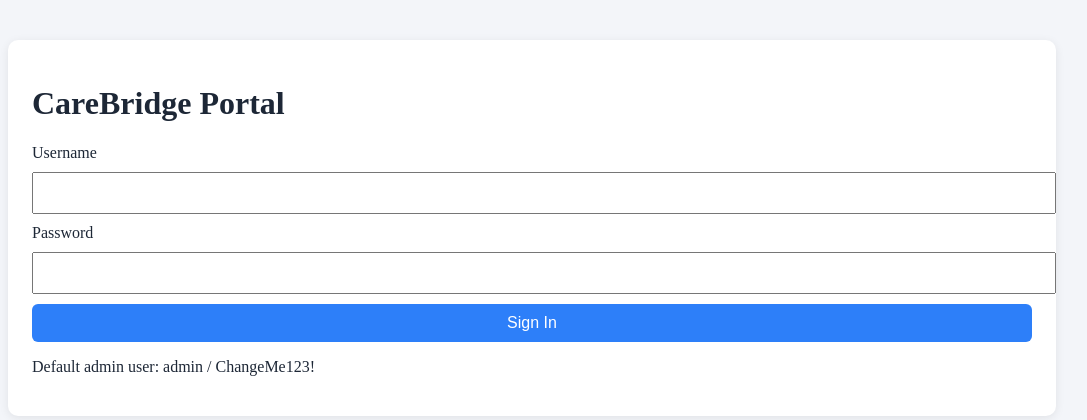
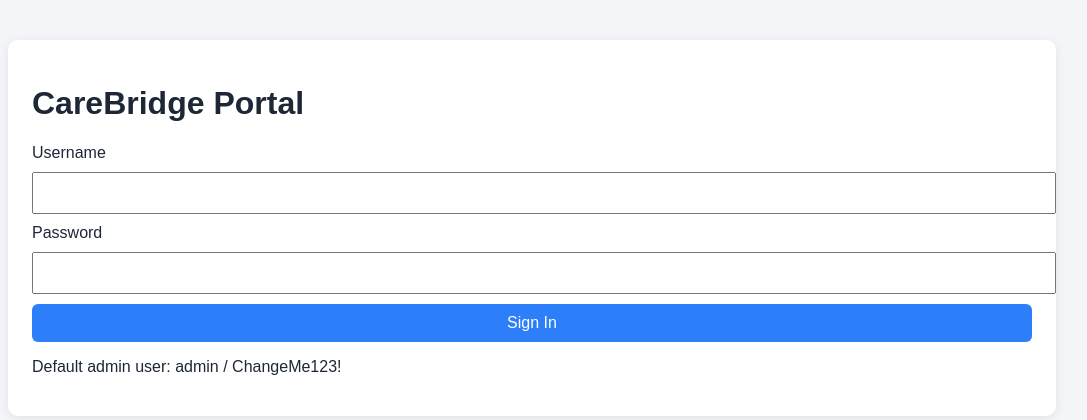
Before and after one commit to sakshichavhan-bit/Healthcare-, a Flask app: page / in a window 1280 px wide. Shown: the top 420 px of the page, without its empty margins (108-1195 px from the left). Run offline with Flask 3, Linux system fonts and the light colour scheme.

Commit message:
Change font-family to Arial, sans-serif

```diff
--- a/Healthcare/static/style.css
+++ b/Healthcare/static/style.css
@@ -1,5 +1,5 @@
 body {
-  font-family: sakshi, gayatri;
+  font-family: Arial, sans-serif;
   background: #f3f5f9;
   margin: 0;
   color: #1d2736;
```
